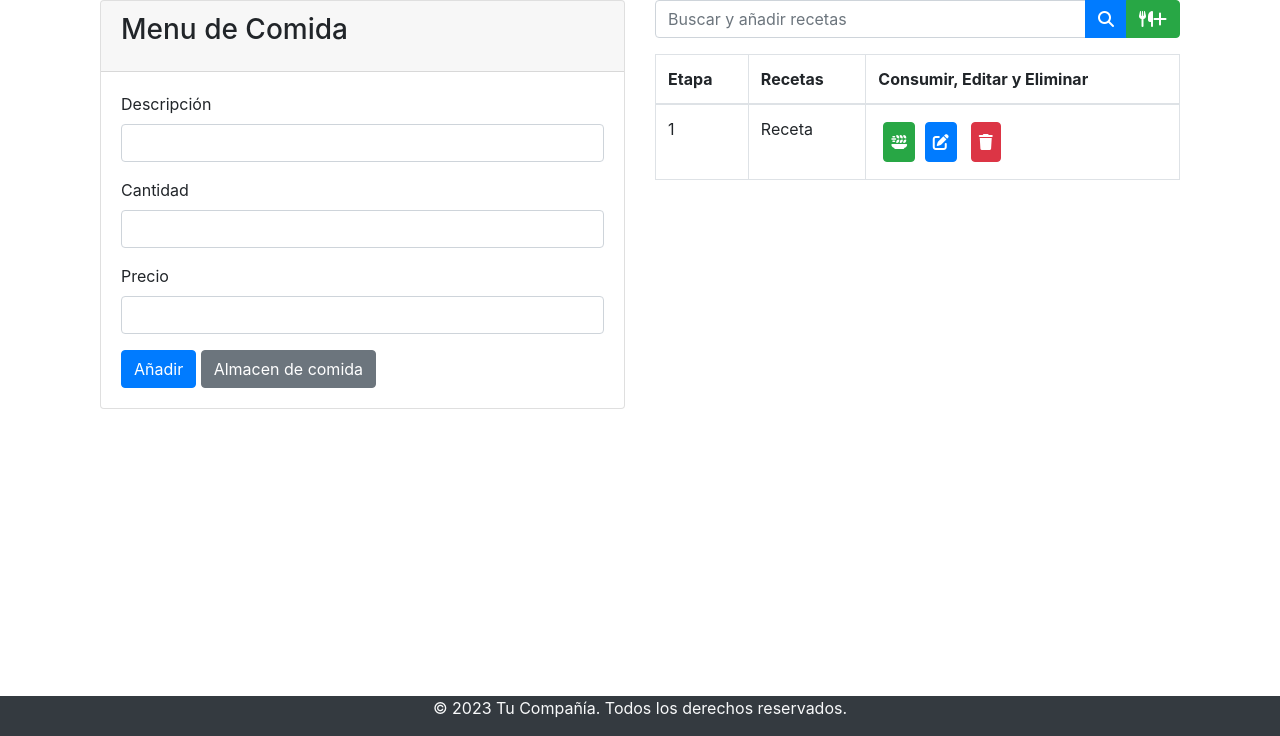
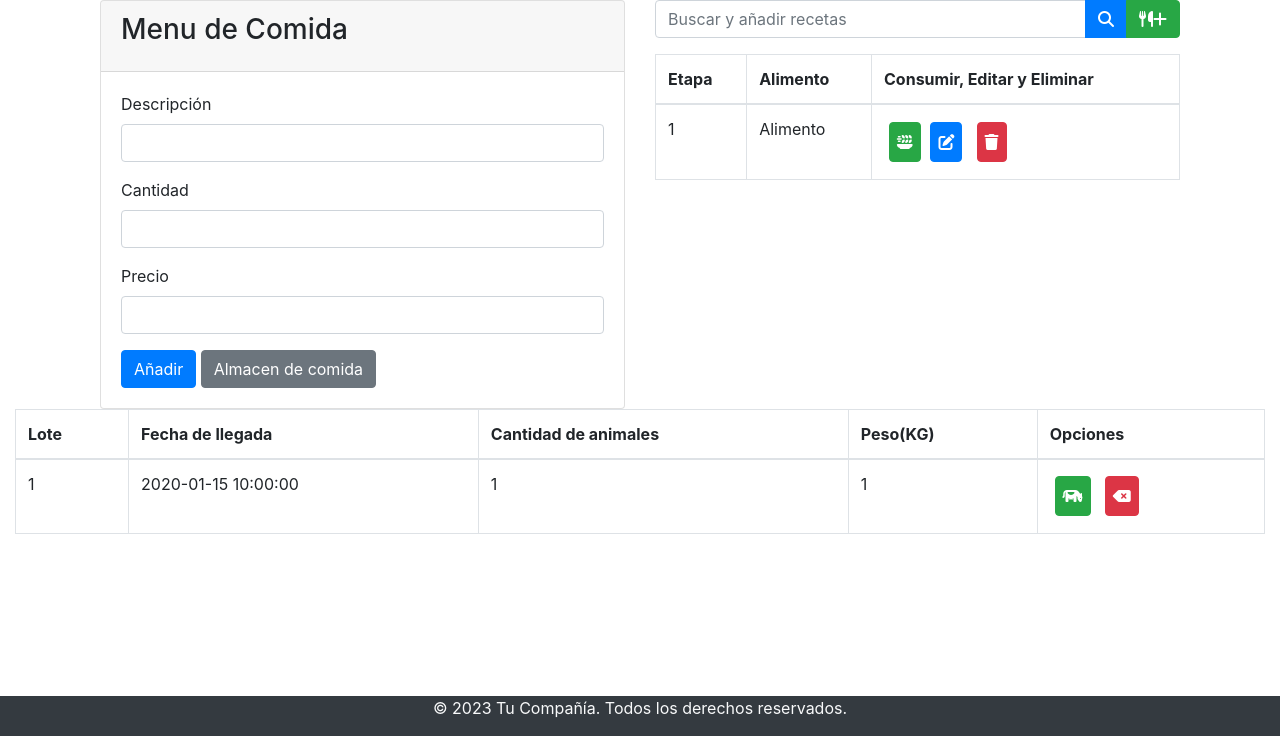
Before and after one commit to VagrantTrack149/CRUD_VACAS, a PHP site: page /Comida.php in a window 1280 px wide. Shown: the part 64-800 px from the top of the page. Run offline with PHP 8.4, Linux system fonts and the light colour scheme; the visitor is signed in with stand-in values (Sample User, id 1); tables that the repository leaves empty hold one stand-in row (values such as "Sample post"); data that the repository does not hold is empty; some libraries are stand-ins or nearby versions.

Commit message:
Funcionalidad ganado completa p2 correción

```diff
--- a/www/Comida.php
+++ b/www/Comida.php
@@ -48,7 +48,7 @@
     <thead>
       <tr>
         <th>Etapa</th>
-        <th>Recetas</th>
+        <th>Alimento</th>
         <th>Consumir, Editar y Eliminar</th>
 
       </tr>
@@ -56,7 +56,7 @@
     <tbody>
       <tr>
         <td>1</td>
-        <td><h8> Receta</h4></td>
+        <td><h8> Alimento</h4></td>
         <td><button class="btn btn-success apply" href="./srv/Consumir_comida.php"><i class="fa-solid fa-plate-wheat"></i></i>
         <button class="btn btn-primary edit" href="./srv/Editar_comida.php"><i class="fa-solid fa-pen-to-square"></i></button>
         <button class="btn btn-danger delete" href="./srv/Eliminar_comida.php"><i class="fa-solid fa-trash"></i></button></button></td>
@@ -65,6 +65,46 @@
     </tbody>
   </table>
 </div>
+</div>
 
-</div>
+<div class="col-md-12">
+<table class="table table-bordered">
+      <thead>
+        <tr>
+          <th>Lote</th>
+          <th>Fecha de llegada</th>
+          <th>Cantidad de animales</th>
+          <th>Peso(KG)</th>
+          <th>Opciones</th>
+        </tr>
+      </thead>
+      <tbody>
+        <?php
+        $termino = isset($_GET['termino']) ? $_GET['termino']:'';
+          $query="SELECT Lote, Llegada,Cantidad,Peso_Lote FROM Lote";
+          if(!empty($termino)){
+            $query.= " WHERE Lote LIKE '$termino'";
+          }
+          $select_lotes = mysqli_query($conn, $query);
+          while($row=mysqli_fetch_array($select_lotes)){
+        ?>
+        <tr>
+          <td><?php echo $row['Lote']?></td>
+          <td><?php echo $row['Llegada']?></td>
+          <td><?php echo $row['Cantidad']?></td>
+          <td><?php echo $row['Peso_Lote']?></td>
+          <td>
+            <a role="button" aria-disabled="true"class="btn btn-success apply" href="srv/Ganado_detalles.php?id=<?php echo $row['Lote'];?>">
+              <i class="fa-solid fa-cow"></i>
+            </a>
+            <a role="button" aria-disabled="true"class="btn btn-danger apply" href="srv/Eliminar_lote.php?id=<?php echo $row['Lote'];?>">
+            <i class="fa-solid fa-delete-left"></i>
+            </a>
+
+          </td>
+        </tr>
+        <?php }?>
+      </tbody>
+    </table>
+  </div>
   <?php include 'Template/footer.php'; ?>
--- a/www/Ganado.php
+++ b/www/Ganado.php
@@ -50,6 +50,10 @@
             <a role="button" aria-disabled="true"class="btn btn-success apply" href="srv/Ganado_detalles.php?id=<?php echo $row['Lote'];?>">
               <i class="fa-solid fa-cow"></i>
             </a>
+            <a role="button" aria-disabled="true"class="btn btn-danger apply" href="srv/Eliminar_lote.php?id=<?php echo $row['Lote'];?>">
+            <i class="fa-solid fa-delete-left"></i>
+            </a>
+
           </td>
         </tr>
         <?php }?>
--- a/www/srv/Lote_plus.php
+++ b/www/srv/Lote_plus.php
@@ -5,7 +5,9 @@
      }else{
          $conn= mysqli_connect('db','root','clave',"Granja");
      }
-    $query= "INSERT INTO Lote(Lote, Peso_Lote, Estado, Llegada,Cantidad) VALUES (2,0,'En camino',NOW(),0)";
+    #$query= "INSERT INTO Lote(Lote, Peso_Lote, Estado, Llegada,Cantidad) VALUES (2,0,'En camino',NOW(),0)";
+    $query= "CALL InsertarLoteConGanado();";
+
     $result= mysqli_query($conn,$query);
     header("location:../Ganado.php");
 ?>
```
Also changed, not shown: www/srv/Eliminar_lote.php (added, +16 -0 lines).
